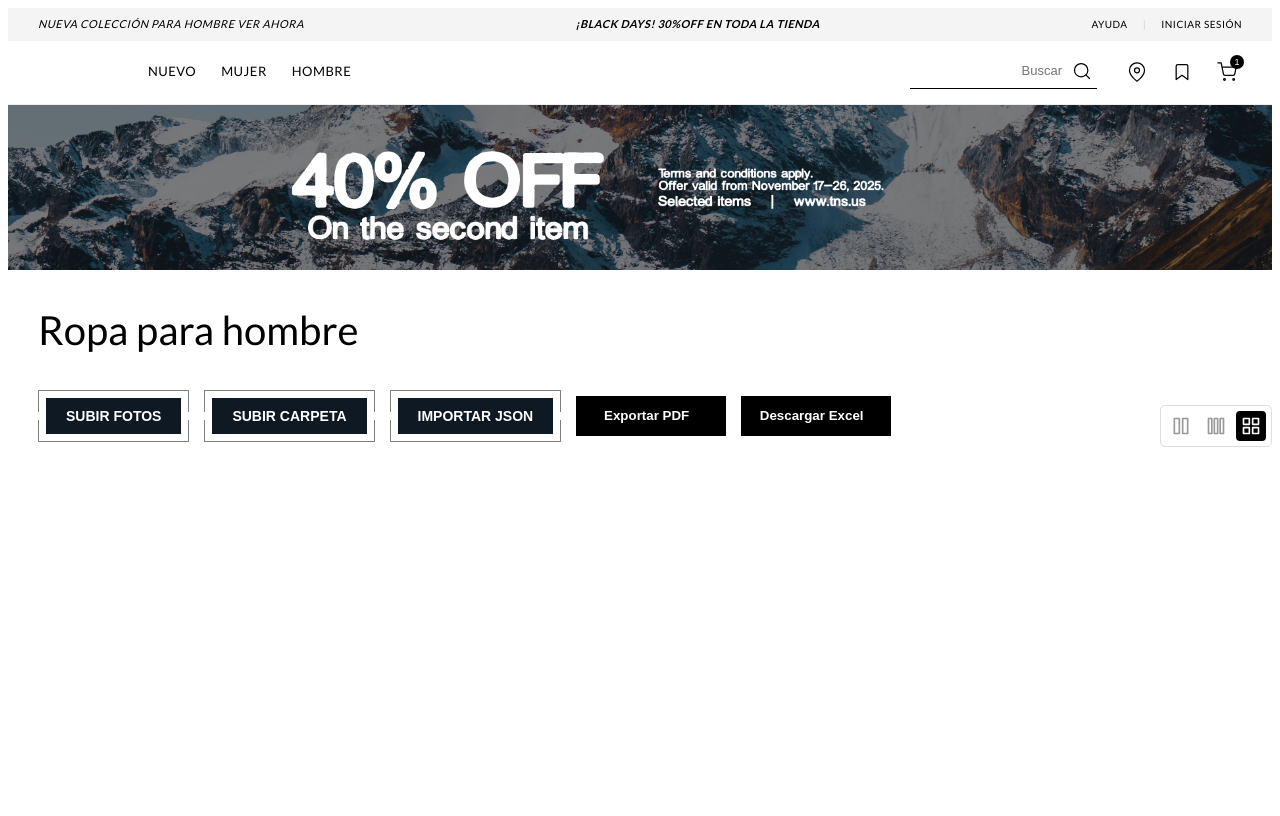
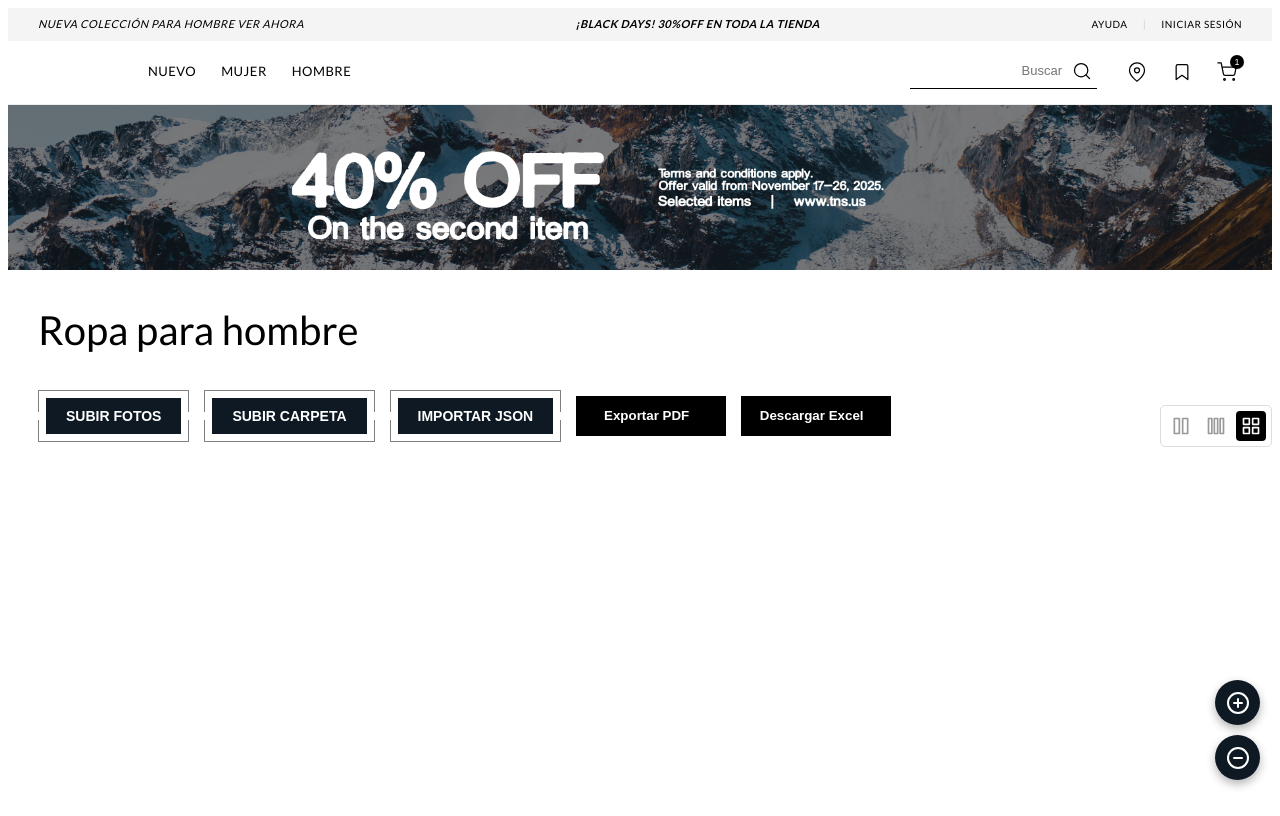
Before and after one commit to cou201/tennisprooforder, a React (Vite) app: page / in a window 1280 px wide. Built offline with nearby package versions, Linux system fonts and the light colour scheme.

Commit message:
subiendo zoom

```diff
--- a/src/App.tsx
+++ b/src/App.tsx
@@ -1,6 +1,6 @@
 import React, { useState, useRef, useEffect, useCallback } from "react";
 import jsPDF from "jspdf";
-import html2canvas from "html2canvas-pro"; // Asegúrate de que sea html2canvas-pro
+import html2canvas from "html2canvas-pro";
 import { Workbook } from "exceljs";
 
 import {
@@ -36,7 +36,6 @@ type ImageType = {
 const LOCAL_STORAGE_KEY = "savedImages";
 const ITEMS_PER_PDF_FILE = 48;
 
-// --- ICONOS SVG ---
 const SearchIcon = () => (
   <svg
     width="20"
@@ -98,7 +97,6 @@ const CartIcon = () => (
   </svg>
 );
 
-// --- ICONOS PARA EL LAYOUT ---
 const IconGrid4 = () => (
   <svg
     width="20"
@@ -148,18 +146,53 @@ const IconGrid2 = () => (
   </svg>
 );
 
+const ZoomInIcon = () => (
+  <svg
+    width="24"
+    height="24"
+    viewBox="0 0 24 24"
+    fill="none"
+    stroke="currentColor"
+    strokeWidth="2"
+    strokeLinecap="round"
+    strokeLinejoin="round"
+  >
+    <circle cx="12" cy="12" r="10"></circle>
+    <line x1="12" y1="8" x2="12" y2="16"></line>
+    <line x1="8" y1="12" x2="16" y2="12"></line>
+  </svg>
+);
+
+const ZoomOutIcon = () => (
+  <svg
+    width="24"
+    height="24"
+    viewBox="0 0 24 24"
+    fill="none"
+    stroke="currentColor"
+    strokeWidth="2"
+    strokeLinecap="round"
+    strokeLinejoin="round"
+  >
+    <circle cx="12" cy="12" r="10"></circle>
+    <line x1="8" y1="12" x2="16" y2="12"></line>
+  </svg>
+);
+
 function SortableImage({
   image,
   onDelete,
   isSelected,
   onToggleSelect,
   isDraggingItem,
+  onClearSelection,
 }: {
   image: ImageType;
   onDelete: (id: string) => void;
   isSelected: boolean;
   onToggleSelect: (id: string) => void;
   isDraggingItem: boolean;
+  onClearSelection: () => void;
 }) {
   const {
     attributes,
@@ -189,6 +222,12 @@ function SortableImage({
     onToggleSelect(image.id);
   };
 
+  const handleClearClick = (e: React.MouseEvent) => {
+    e.preventDefault();
+    e.stopPropagation();
+    onClearSelection();
+  };
+
   return (
     <div
       ref={setNodeRef}
@@ -209,6 +248,17 @@ function SortableImage({
           data-html2canvas-ignore="true"
         />
       </div>
+
+      {isSelected && (
+        <button
+          className="deselect-all-btn"
+          onClick={handleClearClick}
+          onPointerDown={(e) => e.stopPropagation()}
+          data-html2canvas-ignore="true"
+        >
+          Deseleccionar todo
+        </button>
+      )}
 
       <div className="image-wrapper">
         <img
@@ -317,8 +367,8 @@ function App() {
     return [];
   });
 
-  // --- ESTADO PARA COLUMNAS (4 por defecto) ---
   const [gridCols, setGridCols] = useState(4);
+  const [zoomLevel, setZoomLevel] = useState(1);
 
   const [isExporting, setIsExporting] = useState(false);
   const [exportProgress, setExportProgress] = useState("");
@@ -372,6 +422,14 @@ function App() {
   const handleUploadClick = () => fileInputRef.current?.click();
   const handleFolderUploadClick = () => folderInputRef.current?.click();
 
+  const handleZoomIn = () => {
+    setZoomLevel((prev) => Math.min(prev + 0.1, 3));
+  };
+
+  const handleZoomOut = () => {
+    setZoomLevel((prev) => Math.max(prev - 0.1, 0.3));
+  };
+
   const handleImportJSON = () => {
     const jsonInput = prompt("Pega aquí el JSON generado:");
     if (jsonInput) {
@@ -379,7 +437,7 @@ function App() {
         const parsedImages = JSON.parse(jsonInput);
         if (Array.isArray(parsedImages)) {
           const validImages = parsedImages.filter((img) => img.id && img.url);
-          setImages((prev) => [...prev, ...validImages]);
+          setImages((prev) => [...validImages, ...prev]);
         }
       } catch (e) {
         console.error(e);
@@ -412,7 +470,7 @@ function App() {
       const validNewImages = newImages.filter(
         (img) => img !== null
       ) as ImageType[];
-      setImages((prev) => [...prev, ...validNewImages]);
+      setImages((prev) => [...validNewImages, ...prev]);
     });
     event.target.value = "";
   };
@@ -456,7 +514,7 @@ function App() {
       const validNewImages = newImages.filter(
         (img) => img !== null
       ) as ImageType[];
-      setImages((prev) => [...prev, ...validNewImages]);
+      setImages((prev) => [...validNewImages, ...prev]);
       alert(
         `Se procesaron ${
           Object.keys(imagesByFolder).length
@@ -494,9 +552,13 @@ function App() {
     const deleteImgBtns = document.querySelectorAll(
       ".delete-image-btn"
     ) as NodeListOf<HTMLElement>;
+    const zoomControls = document.querySelector(
+      ".zoom-controls"
+    ) as HTMLElement;
 
     if (controls) controls.style.display = "none";
     if (deleteBtn) deleteBtn.style.display = "none";
+    if (zoomControls) zoomControls.style.display = "none";
     deleteImgBtns.forEach((btn) => (btn.style.display = "none"));
 
     const checkboxes = document.querySelectorAll(
@@ -510,6 +572,16 @@ function App() {
     const totalFilesNeeded = Math.ceil(
       allImageContainers.length / ITEMS_PER_PDF_FILE
     );
+
+    // Guardar estilos originales
+    const originalZoom = rootElement.style.transform;
+    const originalWidth = rootElement.style.width;
+    const originalTransformOrigin = rootElement.style.transformOrigin;
+
+    // Resetear para exportación limpia
+    rootElement.style.transform = "none";
+    rootElement.style.width = "100%";
+    rootElement.style.transformOrigin = "top left";
 
     try {
       for (let i = 0; i < totalFilesNeeded; i++) {
@@ -557,11 +629,17 @@ function App() {
       console.error("Error exportando PDF", error);
       alert("Hubo un error generando los PDFs.");
     } finally {
+      // Restaurar estilos de zoom
+      rootElement.style.transform = originalZoom;
+      rootElement.style.width = originalWidth;
+      rootElement.style.transformOrigin = originalTransformOrigin;
+
       allImageContainers.forEach(
         (container) => (container.style.display = "flex")
       );
       if (controls) controls.style.display = "flex";
       if (deleteBtn) deleteBtn.style.display = "flex";
+      if (zoomControls) zoomControls.style.display = "flex";
       deleteImgBtns.forEach((btn) => (btn.style.display = ""));
       checkboxes.forEach((box) => (box.style.display = "flex"));
       setIsExporting(false);
@@ -665,6 +743,16 @@ function App() {
         </div>
       )}
 
+      <div
+        className="app-zoom-wrapper"
+        style={{
+          transform: `scale(${zoomLevel})`,
+          // Lógica Clave: Si el zoom es pequeño (<1), centramos. Si es grande (>=1), alineamos a la izquierda para poder scrollear.
+          transformOrigin: zoomLevel < 1 ? "top center" : "top left",
+          width: "100%",
+          minHeight: "100vh",
+        }}
+      >
         <div className="top-bar">
           <span className="top-bar-left">
             NUEVA COLECCIÓN PARA HOMBRE VER AHORA
@@ -718,7 +806,11 @@ function App() {
           <picture className="banner">
             <source srcSet={bannerMobile} media="(max-width: 767px)" />
             <source srcSet={bannerDesk} media="(min-width: 768px)" />
-          <img src={bannerDesk} alt="Banner principal" className="banner-img" />
+            <img
+              src={bannerDesk}
+              alt="Banner principal"
+              className="banner-img"
+            />
           </picture>
 
           <h1 className="main-title">Ropa para hombre</h1>
@@ -846,7 +938,6 @@ function App() {
               </span>
             </button>
 
-          {/* --- SELECTOR DE LAYOUT A LA DERECHA --- */}
             <div className="layout-toggles">
               <button
                 className={`toggle-btn ${gridCols === 2 ? "active" : ""}`}
@@ -879,7 +970,6 @@ function App() {
             onDragEnd={handleDragEnd}
             modifiers={[restrictToWindowEdges]}
           >
-          {/* APLICAMOS LA CLASE DE COLUMNAS DINÁMICA AQUI */}
             <SortableContext items={images} strategy={rectSortingStrategy}>
               <div className={`image-grid grid-cols-${gridCols}`}>
                 {images.map((image) => (
@@ -890,6 +980,7 @@ function App() {
                     isSelected={selectedImageIds.includes(image.id)}
                     onToggleSelect={handleToggleSelect}
                     isDraggingItem={activeDragId === image.id}
+                    onClearSelection={handleClearSelection}
                   />
                 ))}
               </div>
@@ -923,6 +1014,16 @@ function App() {
             </div>
           )}
         </main>
+      </div>
+
+      <div className="zoom-controls">
+        <button className="zoom-btn" onClick={handleZoomIn} title="Acercar">
+          <ZoomInIcon />
+        </button>
+        <button className="zoom-btn" onClick={handleZoomOut} title="Alejar">
+          <ZoomOutIcon />
+        </button>
+      </div>
 
       {imageToDelete && (
         <div className="modal-overlay">
--- a/src/index.css
+++ b/src/index.css
@@ -8,10 +8,11 @@
   background-color: #fff;
   color-scheme: light;
 }
+
 * {
   color-interpolation: sRGB;
 }
-/* --- TOP BAR (Barra gris superior) --- */
+
 .top-bar {
   background-color: #f4f4f4;
   font-size: 11px;
@@ -43,7 +44,6 @@
   color: #ccc;
 }
 
-/* --- MAIN HEADER --- */
 .main-header {
   width: 100%;
   background-color: #fff;
@@ -75,7 +75,6 @@
   filter: grayscale(100%) brightness(0);
 }
 
-/* --- MENU DE NAVEGACION --- */
 .nav-menu {
   display: flex;
   gap: 25px;
@@ -95,7 +94,6 @@
   opacity: 0.6;
 }
 
-/* --- ACCIONES DERECHA --- */
 .header-actions {
   display: flex;
   align-items: center;
@@ -149,7 +147,6 @@
   justify-content: center;
 }
 
-/* --- BANNER Y MAIN --- */
 main {
   width: 100%;
 }
@@ -175,7 +172,6 @@ main {
   text-align: left;
 }
 
-/* --- CONTROLES --- */
 .controls {
   display: flex;
   flex-wrap: wrap;
@@ -185,7 +181,6 @@ main {
   align-items: center;
 }
 
-/* --- BOTONES ESTILO NUEVO (btn-v) --- */
 .btn-v {
   -moz-appearance: none;
   -webkit-appearance: none;
@@ -305,7 +300,6 @@ main {
   background-color: #fff;
 }
 
-/* --- BOTONES EXPORTAR --- */
 .btn-uiverse-dl {
   position: relative;
   width: 150px;
@@ -383,7 +377,6 @@ main {
   cursor: not-allowed;
 }
 
-/* --- GRID DE IMÁGENES --- */
 .image-grid {
   width: 100%;
   display: grid;
@@ -398,7 +391,7 @@ main {
   display: flex;
   flex-direction: column;
   background-color: #fff;
-  position: relative; /* Para el botón absoluto */
+  position: relative;
 }
 
 .image-wrapper {
@@ -415,7 +408,6 @@ main {
   transition: transform 0.3s ease;
 }
 
-/* --- INFO PRODUCTO --- */
 .product-info {
   padding: 10px 5px;
   text-align: left;
@@ -459,7 +451,6 @@ main {
   font-size: 0.85rem;
 }
 
-/* --- BOTÓN ELIMINAR IMAGEN (HOVER) --- */
 .delete-image-btn {
   position: absolute;
   top: 10px;
@@ -485,7 +476,33 @@ main {
   background-color: rgba(255, 54, 54, 1);
 }
 
-/* --- BOTÓN ELIMINAR SESIÓN --- */
+.deselect-all-btn {
+  position: absolute;
+  bottom: 80px;
+  left: 5px;
+  background-color: #000;
+  color: #fff;
+  border: none;
+  border-radius: 4px;
+  padding: 4px 8px;
+  font-size: 10px;
+  font-weight: bold;
+  text-transform: uppercase;
+  cursor: pointer;
+  z-index: 25;
+  opacity: 0;
+  transition: opacity 0.2s ease, background-color 0.2s;
+  pointer-events: auto;
+}
+
+.sortable-image-container:hover .deselect-all-btn {
+  opacity: 1;
+}
+
+.deselect-all-btn:hover {
+  background-color: #333;
+}
+
 .delete-session-container {
   display: flex;
   justify-content: center;
@@ -554,7 +571,6 @@ main {
   transform: scale(0.8);
 }
 
-/* --- MODAL DE CONFIRMACIÓN --- */
 .modal-overlay {
   position: fixed;
   top: 0;
@@ -614,7 +630,6 @@ main {
   background-color: #ddd;
 }
 
-/* --- RESPONSIVE --- */
 @media (max-width: 900px) {
   .nav-menu {
     display: none;
@@ -645,7 +660,14 @@ main {
   .main-title {
     font-size: 1.8rem;
   }
+
+  .deselect-all-btn {
+    font-size: 9px;
+    padding: 3px 6px;
+    bottom: 70px;
+  }
 }
+
 .export-overlay {
   position: fixed;
   top: 0;
@@ -675,7 +697,6 @@ main {
   font-weight: normal;
 }
 
-/* Spinner simple */
 .spinner {
   border: 8px solid #f3f3f3;
   border-top: 8px solid #000;
@@ -686,16 +707,6 @@ main {
   margin: 0 auto 20px auto;
 }
 
-@keyframes spin {
-  0% {
-    transform: rotate(0deg);
-  }
-  100% {
-    transform: rotate(360deg);
-  }
-}
-
-/* --- CHECKBOX Y SELECCIÓN MÚLTIPLE --- */
 .checkbox-container {
   position: absolute;
   top: 10px;
@@ -716,17 +727,15 @@ main {
   accent-color: #e62222;
 }
 
-/* Estilo para cuando una imagen está seleccionada */
 .selected-image {
-  border: 3px solid #e62222; /* Borde rojo visible */
+  border: 3px solid #e62222;
   background-color: rgba(230, 34, 34, 0.05);
 }
 
-/* --- LAYOUT SWITCHER --- */
 .layout-toggles {
   display: flex;
   gap: 5px;
-  margin-left: auto; /* Esto empuja los botones a la derecha */
+  margin-left: auto;
   background: #fff;
   padding: 5px;
   border: 1px solid #ddd;
@@ -756,8 +765,6 @@ main {
   color: #fff;
 }
 
-/* --- CLASES PARA LA GRILLA DINÁMICA --- */
-/* Sobrescribimos el grid-template-columns por defecto */
 .image-grid.grid-cols-4 {
   grid-template-columns: repeat(4, 1fr);
 }
@@ -768,8 +775,6 @@ main {
   grid-template-columns: repeat(2, 1fr);
 }
 
-/* --- RESPONSIVE --- */
-/* En móvil forzamos 2 columnas sin importar lo que elija el usuario para que no se rompa */
 @media (max-width: 767px) {
   .image-grid.grid-cols-4,
   .image-grid.grid-cols-3,
@@ -777,8 +782,41 @@ main {
     grid-template-columns: repeat(2, 1fr);
   }
 
-  /* Opcional: Ocultar o ajustar los botones de layout en móvil si no tienen sentido */
   .layout-toggles {
     display: none;
   }
 }
+
+.zoom-controls {
+  position: fixed;
+  bottom: 20px;
+  right: 20px;
+  display: flex;
+  flex-direction: column;
+  gap: 10px;
+  z-index: 999;
+}
+
+.zoom-btn {
+  width: 45px;
+  height: 45px;
+  background-color: #0f1923;
+  color: #fff;
+  border: none;
+  border-radius: 50%;
+  display: flex;
+  align-items: center;
+  justify-content: center;
+  cursor: pointer;
+  box-shadow: 0 4px 10px rgba(0, 0, 0, 0.3);
+  transition: transform 0.2s, background-color 0.2s;
+}
+
+.zoom-btn:hover {
+  background-color: #ff4655;
+  transform: scale(1.1);
+}
+
+.zoom-btn:active {
+  transform: scale(0.95);
+}
```
Lines whose indentation alone changed are shown as unchanged.
